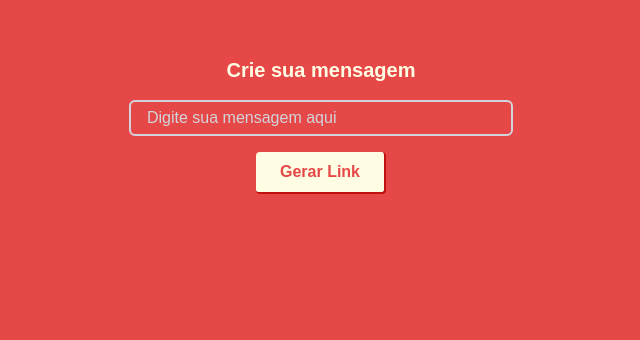
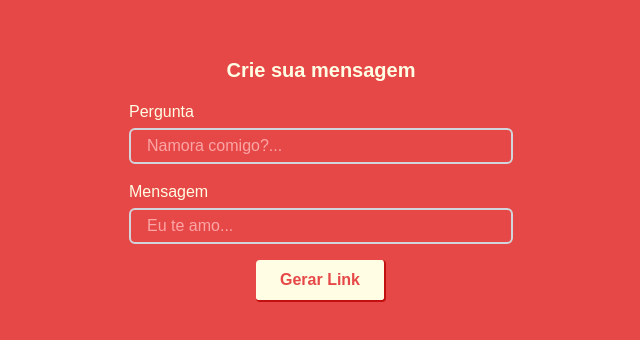
Before and after one commit to DaniloSamways/ForBell, a React (Create React App) app: page /create in a window 1280 px wide. Shown: the top 340 px of the page, without its empty margins (319-959 px from the left). Built offline with nearby package versions, Linux system fonts and the light colour scheme.

Commit message:
Updated form

```diff
--- a/src/components/Form.tsx
+++ b/src/components/Form.tsx
@@ -1,43 +1,78 @@
-import { useState } from "react"
+import React, { useState } from "react"
 
 export default function Form() {
-  const [phrase, setPhrase] = useState('');
+  const [data, setData] = useState({ phrase: '', question: '', loading: false })
   const [link, setLink] = useState('');
-  const [loading, setLoading] = useState<boolean>(false)
 
   const copyLink = () => {
     navigator.clipboard.writeText(link);
   }
 
+  const handleOnChange = (e: React.ChangeEvent<HTMLInputElement>) => {
+    setData({ ...data, [e.target.name]: e.target.value })
+  }
+
+  const handleChange = (name: string, value: any) => {
+    setData({ ...data, [name]: value })
+  }
+
   const handleButton = async () => {
-    if (!phrase || phrase.length < 7) return;
+    if (!data.phrase || !data.question || data.question.length < 7 || data.phrase.length < 7) return;
 
-    setLoading(true);
+    handleChange('loading', true)
     const options = {
       method: 'POST',
       headers: { 'Content-Type': 'application/json' },
-      body: `{"phrase": "${phrase}"}`
+      body: `{"phrase": "${data.phrase}", "answer": "${data.question}"}`
     };
 
     await fetch('https://for-bell-api.vercel.app/', options)
       .then(response => response.json())
-      .then(response => { setLink("https://with-love-for-bell.vercel.app/" + response.id); setLoading(false) })
+      .then(response => { setLink("https://with-love-for-bell.vercel.app/" + response.id); handleChange('loading', false) })
   }
 
   return (
     <div className="flex flex-col w-full min-h-screen items-center pt-14 gap-4">
       <h1 className="text-xl font-semibold">Crie sua mensagem</h1>
-      <input
-        placeholder="Digite sua mensagem aqui"
-        className="placeholder:text-gray-300 border-2 border-gray-300 rounded-md px-4 py-1 w-96 bg-inherit"
-        type="text"
-        value={!link ? phrase : link}
+      {!link ? (
+        <>
+          <div className="flex flex-col gap-1">
+            <label>Pergunta</label>
+            <input
+              placeholder="Namora comigo?..."
+              className="placeholder:text-red-300 border-2 border-gray-300 rounded-md px-4 py-1 w-96 bg-inherit"
+              type="text"
+              value={data.question}
+              name="answer"
+              onChange={handleOnChange}
+            />
+          </div>
+          <div className="flex flex-col gap-1">
+            <label>Mensagem</label>
+            <input
+              placeholder="Eu te amo..."
+              className="placeholder:text-red-300 border-2 border-gray-300 rounded-md px-4 py-1 w-96 bg-inherit"
+              type="text"
+              value={data.phrase}
+              name="phrase"
+              onChange={handleOnChange}
+            />
+          </div>
+        </>
+      ) : (
+        <div className="flex flex-col gap-1">
+          <label>Link</label>
+          <input
+            className="placeholder:text-red-300 border-2 border-gray-300 rounded-md px-4 py-1 w-96 bg-inherit"
+            type="text"
+            disabled
+            value={link}
+          />
+        </div>
+      )}
 
-        disabled={link !== ''}
-        onChange={(e) => setPhrase(e.target.value)}
-      />
       <button
-        disabled={loading}
+        disabled={data.loading}
         onClick={!link ? handleButton : copyLink}
         className="bg-tertiary text-secondary font-bold px-6 py-2 rounded border-primary border-r-2 border-b-2 active:bg-secondary active:color-tertiary transition-colors duration-300 disabled:cursor-default disabled:backdrop-brightness-90"
       >
```
